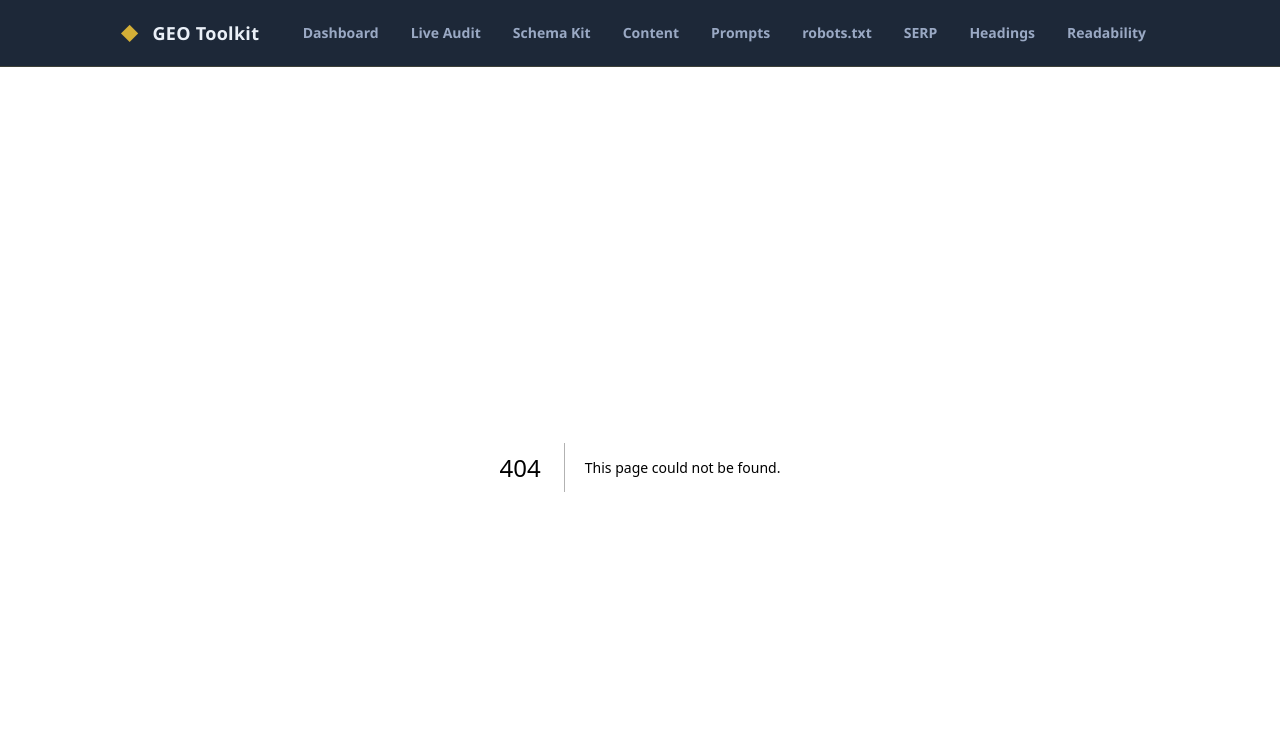
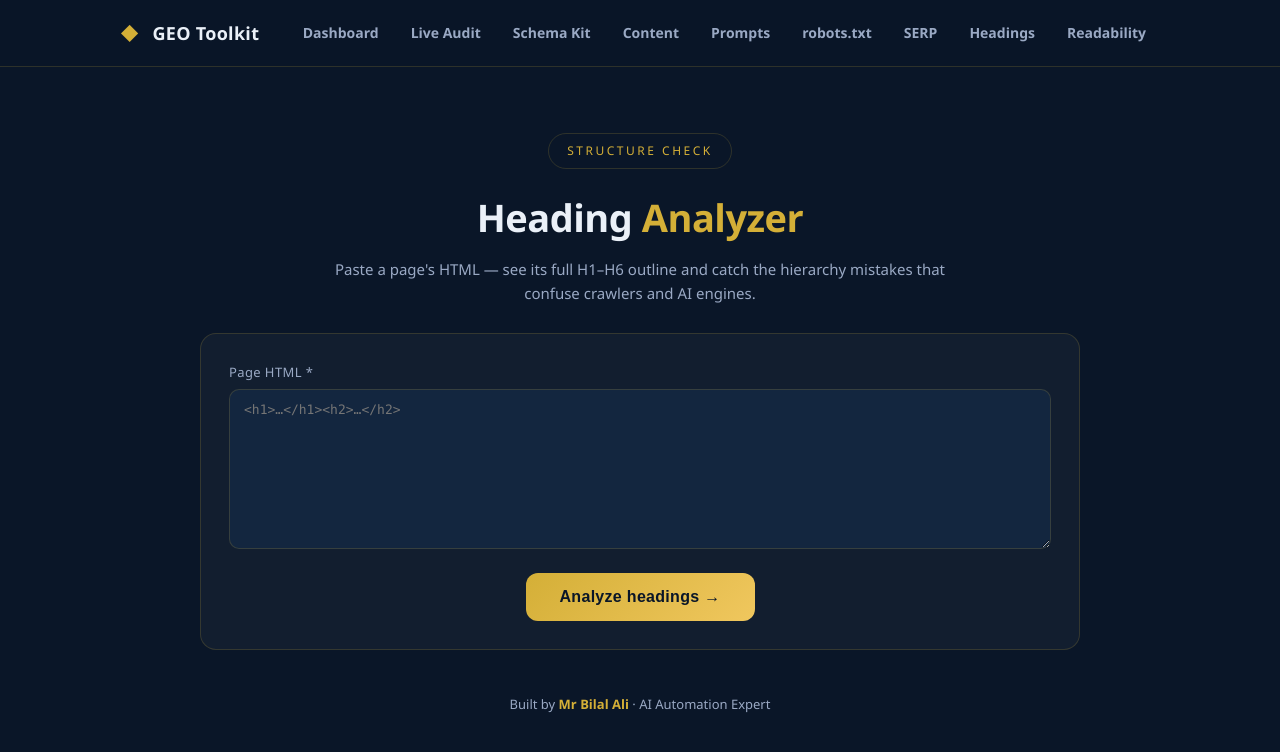
Before and after one commit to Mrbilalali/geo-audit-live, a Next.js app: page /heading-analyzer in a window 1280 px wide. Before the commit this address had no page. Shown: the top 752 px of the page. Built offline with nearby package versions, Linux system fonts and the light colour scheme.

Commit message:
GEO Toolkit v2 — 8-tool SEO/GEO suite

```diff
--- /dev/null
+++ b/app/heading-analyzer/page.tsx
@@ -0,0 +1,80 @@
+"use client";
+
+import { useState } from "react";
+
+interface H { level: number; text: string; }
+
+function extractHeadings(html: string): H[] {
+  const out: H[] = [];
+  const re = /<h([1-6])[^>]*>([\s\S]*?)<\/h\1>/gi;
+  let m: RegExpExecArray | null;
+  while ((m = re.exec(html))) {
+    const text = m[2].replace(/<[^>]+>/g, " ").replace(/\s+/g, " ").trim();
+    out.push({ level: +m[1], text });
+  }
+  return out;
+}
+
+export default function HeadingAnalyzer() {
+  const [html, setHtml] = useState("");
+  const [done, setDone] = useState(false);
+  const heads = done ? extractHeadings(html) : [];
+
+  const h1s = heads.filter((h) => h.level === 1);
+  const empty = heads.filter((h) => !h.text);
+  const long = heads.filter((h) => h.text.length > 70);
+  const skipped: number[] = [];
+  heads.forEach((h, i) => { if (i > 0 && h.level > heads[i - 1].level + 1) skipped.push(i); });
+
+  const issues: { ok: boolean; warn?: boolean; t: string; d: string }[] = done ? [
+    { ok: h1s.length === 1, t: `Exactly one H1 (${h1s.length} found)`, d: h1s.length === 1 ? "One clear main heading — correct." : h1s.length === 0 ? "No H1 at all. Add one containing the page's main topic." : "Multiple H1s confuse crawlers about the page's topic. Keep one; demote the rest to H2." },
+    { ok: skipped.length === 0, warn: true, t: `No skipped levels (${skipped.length} found)`, d: skipped.length === 0 ? "Heading hierarchy flows cleanly." : `Jumped levels at heading #${skipped.map((i) => i + 1).join(", ")} (e.g. H2 → H4). Nest sequentially: H1 → H2 → H3.` },
+    { ok: empty.length === 0, t: `No empty headings (${empty.length} found)`, d: empty.length === 0 ? "All headings carry text." : "Empty headings are invisible to users but noise for crawlers — fill or remove them." },
+    { ok: long.length === 0, warn: true, t: `Concise headings (${long.length} over 70 chars)`, d: long.length === 0 ? "Headings are scannable." : "Trim long headings under ~70 characters so they read well in outlines and AI citations." },
+    { ok: heads.length >= 3, warn: true, t: `Enough structure (${heads.length} headings)`, d: heads.length >= 3 ? "Good section breakdown." : "Only a couple of headings — break long content into more H2/H3 sections so AI can quote precise parts." },
+  ] : [];
+
+  return (
+    <div className="wrap">
+      <div className="pagehead">
+        <div className="badge">Structure check</div>
+        <h1>Heading <span className="g">Analyzer</span></h1>
+        <p>Paste a page&apos;s HTML — see its full H1–H6 outline and catch the hierarchy mistakes that confuse crawlers and AI engines.</p>
+      </div>
+
+      <div className="card">
+        <div className="field">
+          <label>Page HTML *</label>
+          <textarea value={html} onChange={(e) => setHtml(e.target.value)} placeholder="<h1>…</h1><h2>…</h2>" style={{ minHeight: 160, fontFamily: "Consolas, monospace", fontSize: 13 }} />
+        </div>
+        <div className="center no-print">
+          <button className="btn" onClick={() => { if (!/<h[1-6]/i.test(html)) { alert("No headings found in that HTML."); return; } setDone(true); }}>Analyze headings →</button>
+        </div>
+      </div>
+
+      {done && (
+        <div className="card">
+          <h2 style={{ fontSize: 18, marginBottom: 12 }}>Outline ({heads.length} headings)</h2>
+          <div style={{ marginBottom: 20 }}>
+            {heads.map((h, i) => (
+              <div key={i} style={{ padding: "7px 0 7px " + (h.level - 1) * 26 + "px", borderBottom: "1px solid rgba(212,175,55,.08)", fontSize: 14.5 }}>
+                <span style={{ color: "var(--gold)", fontWeight: 700, marginRight: 10, fontSize: 12 }}>H{h.level}</span>
+                <span style={{ color: h.text ? "var(--ink)" : "var(--red)" }}>{h.text || "(empty)"}</span>
+              </div>
+            ))}
+          </div>
+          <h2 className="cathead">Issues</h2>
+          {issues.map((x, i) => (
+            <div className="check" key={i}>
+              <div className="hd"><span className={`dot ${x.ok ? "pass" : x.warn ? "warn" : "fail"}`} /><h3>{x.t}</h3>
+                <span className={`st ${x.ok ? "pass" : x.warn ? "warn" : "fail"}`}>{x.ok ? "Pass" : x.warn ? "Warning" : "Fix"}</span></div>
+              <div className="fix">{x.d}</div>
+            </div>
+          ))}
+        </div>
+      )}
+
+      <footer className="no-print">Built by <b>Mr Bilal Ali</b> · AI Automation Expert</footer>
+    </div>
+  );
+}
```
